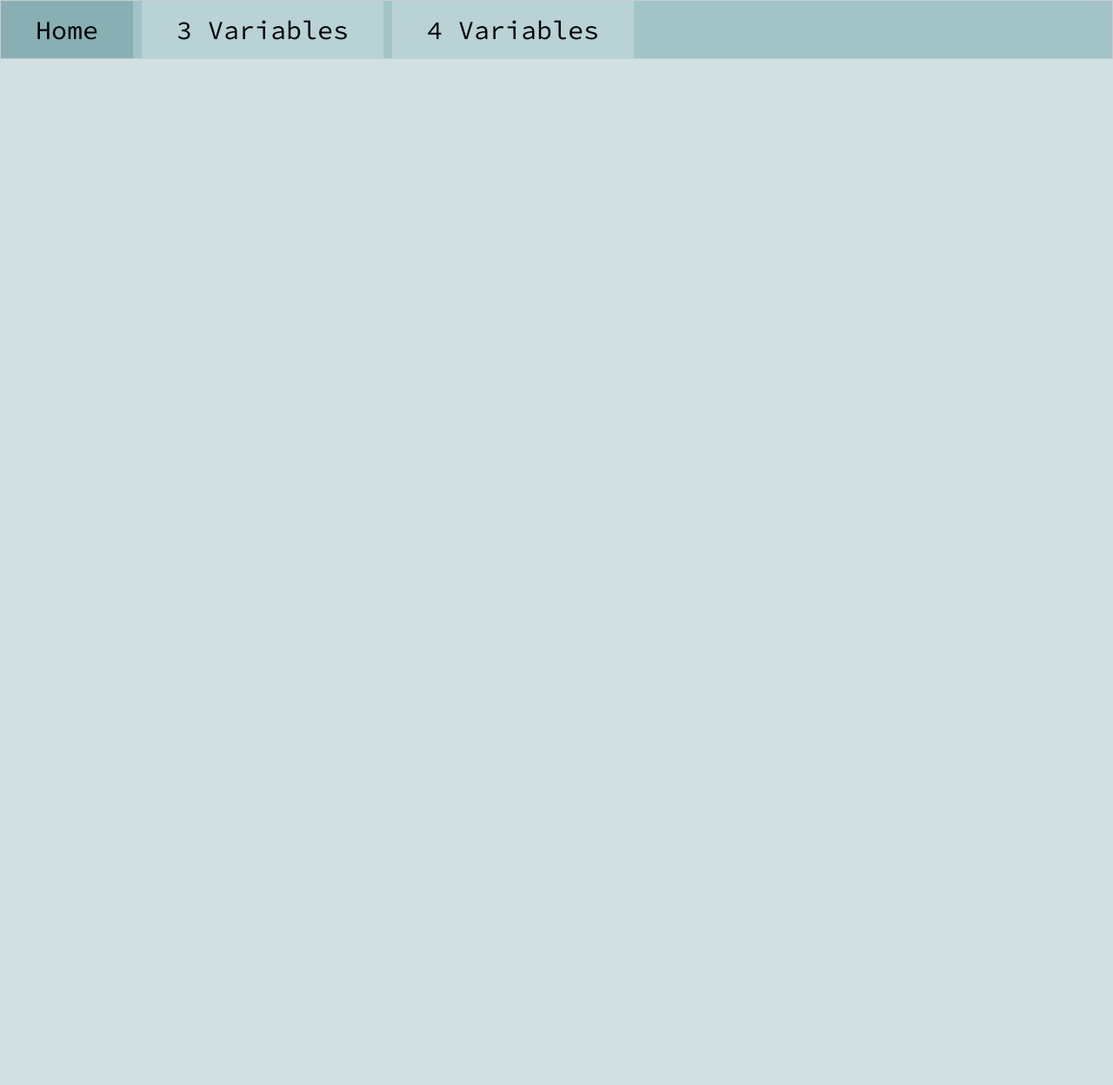
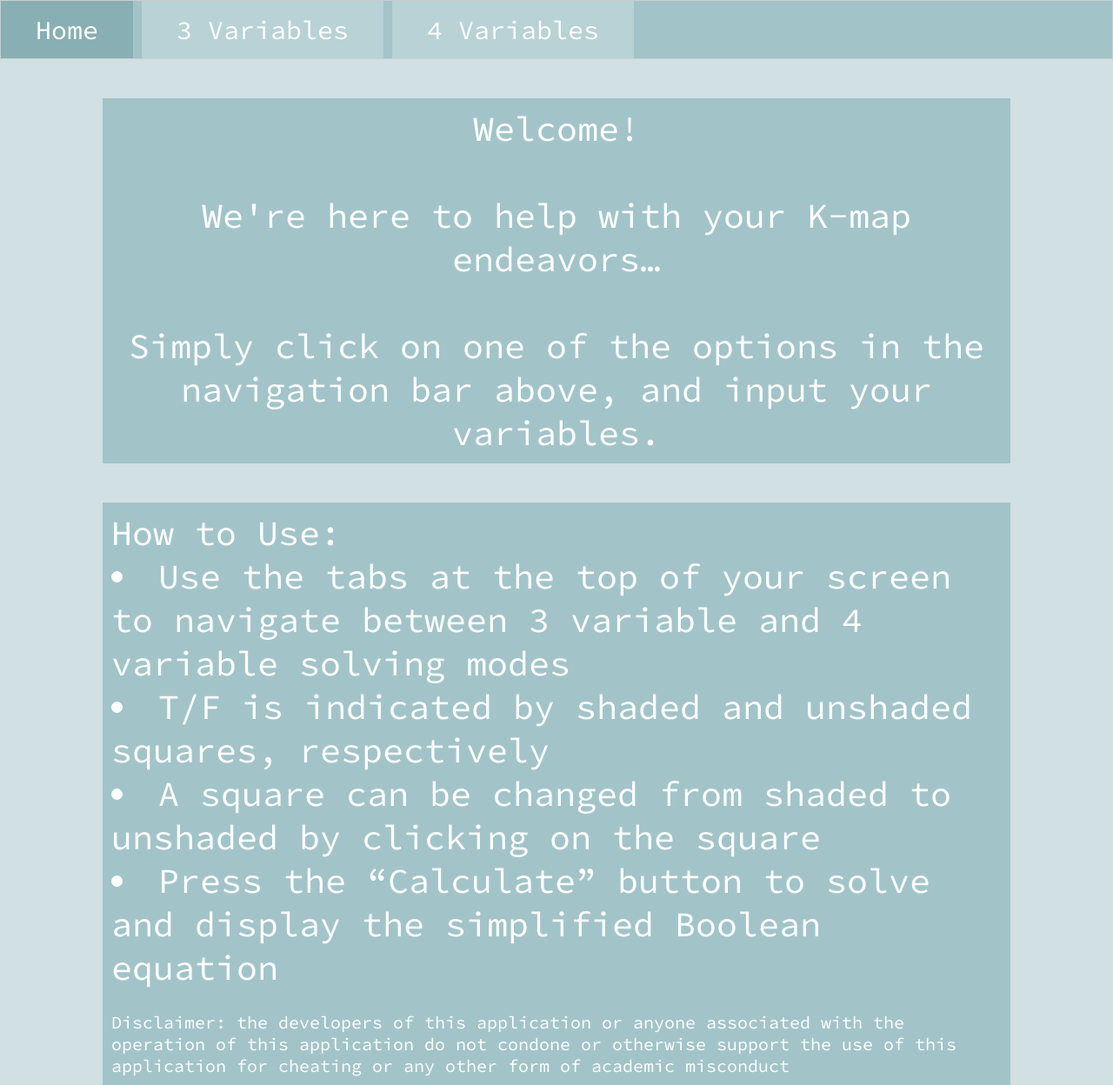
Before and after one commit to NancyZhu05/krows, a plain HTML site: page index.html in a window 1280 px wide. Shown: the whole page at 87% size. Before the commit the page ends 800 px from the top, so only its background shows below. Drawn offline with Linux system fonts and the light colour scheme.

Commit message:
add home page instructions

```diff
--- a/css/style.css
+++ b/css/style.css
@@ -27,6 +27,7 @@ body{
 .tab button {
     font-family: 'Source Code Pro', serif;
     background-color: #b8d2d6 ;
+    color:white;
     float: left;
     border: none;
     outline: none;
@@ -43,3 +44,30 @@ body{
 .tab button.current {
     background-color: #88afb4 ;
 }
+
+.welcome{
+    margin: 45px auto;
+    width: 80%;
+    padding: 10px;
+    text-align: center;
+    font-size:40px;
+    background-color:#a2c4c9ff;
+    color:white;
+}
+ul {
+    list-style-position: inside;
+ }
+
+.instructions{
+    margin: auto;
+    width: 80%;
+    padding: 10px;
+    text-align: left;
+    font-size:40px;
+    background-color:#a2c4c9ff;
+    color:white;
+}
+
+.disclaimer{
+    font-size:20px;
+}
--- a/index.html
+++ b/index.html
@@ -8,9 +8,34 @@
     </head>
     <body>
         <div class="tab">
-            <a href="index.html"><button id="b1" class="tablinks current">Home</button></a>
-            <a href="pages/3 Variables.html"><button id="b2" class="tablinks">3 Variables</button></a>
-            <a href="pages/4 Variables.html"><button id="b3" class="tablinks">4 Variables</button></a>
+            <a href="index.html"><button id="b1" class="current">Home</button></a>
+            <a href="pages/3 Variables.html"><button id="b2">3 Variables</button></a>
+            <a href="pages/4 Variables.html"><button id="b3">4 Variables</button></a>
+        </div>
+
+        <div class="welcome">
+            <p>
+                Welcome!<br><br>
+                We're here to help with your K-map endeavors…<br><br>
+                Simply click on one of the options in the navigation bar above, and input your variables.
+            </p>
+        </div>
+
+        <div class="instructions">
+            <p>
+                How to Use:<br>
+            </p>
+
+            <ul>
+                <li>Use the tabs at the top of your screen to navigate between 3 variable and 4 variable solving modes</li>
+                <li>T/F is indicated by shaded and unshaded squares, respectively</li>
+                <li>A square can be changed from shaded to unshaded by clicking on the square</li>
+                <li>Press the “Calculate” button to solve and display the simplified Boolean equation</li>
+            </ul>
+
+            <p class="disclaimer">
+                <br>Disclaimer: the developers of this application or anyone associated with the operation of this application do not condone or otherwise support the use of this application for cheating or any other form of academic misconduct
+            </p>
         </div>
     </body>
 </html>
```
Also changed, not shown: pages/3 Variables.html (+3 -3 lines), pages/4 Variables.html (+3 -3 lines).
